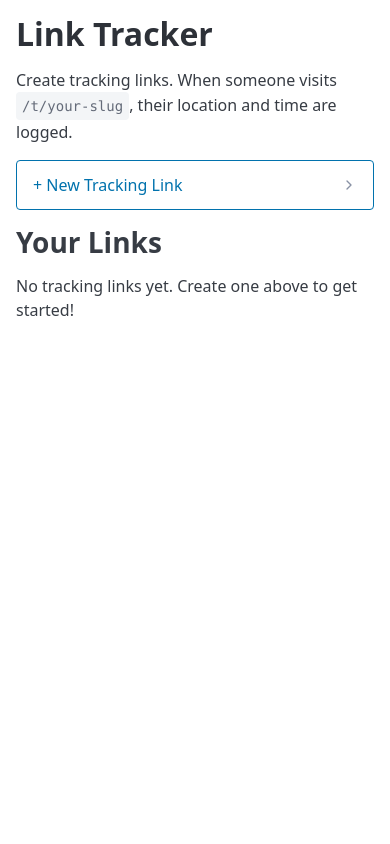
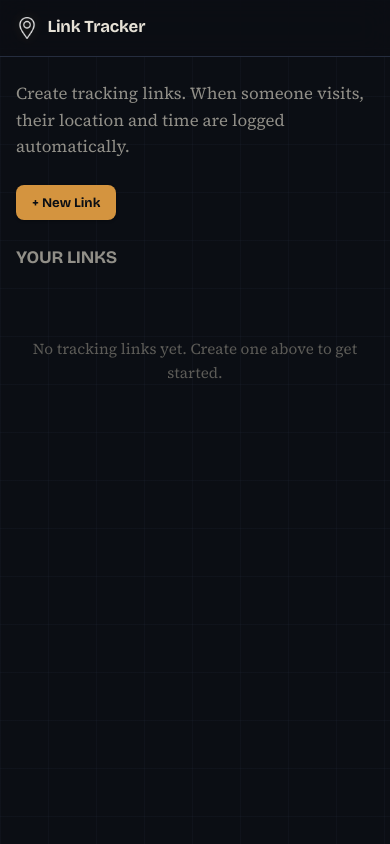
Before and after one commit to AaronBergman/flyer-tracker, a FastAPI app: page / in a window 390 px wide. Run offline with FastAPI, Linux system fonts and the light colour scheme; data that the repository does not hold is empty; some libraries are stand-ins or nearby versions.

Commit message:
Dark cartographic redesign with favicon
- Dark theme with amber accents, map-grid background texture
- Bricolage Grotesque / Source Serif 4 / JetBrains Mono type system
- Sticky glass header, staggered fade-in animations, stat cards
- CartoDB Dark Matter tiles for Leaflet map
- Floating pin icon on landing page
- Favicon from location pin icon
- Fully responsive (mobile + desktop)

Co-Authored-By: Claude Opus 4.6 <noreply@anthropic.com>

```diff
--- a/main.py
+++ b/main.py
@@ -8,6 +8,7 @@ from contextlib import asynccontextmanager
 
 from fastapi import FastAPI, Request, Depends
 from fastapi.responses import HTMLResponse, JSONResponse, Response
+from fastapi.staticfiles import StaticFiles
 from fastapi.templating import Jinja2Templates
 from sqlalchemy import create_engine, Column, Integer, String, Float, DateTime, ForeignKey, Text, func
 from sqlalchemy.orm import DeclarativeBase, sessionmaker, relationship, Session
@@ -116,6 +117,7 @@ async def lifespan(app: FastAPI):
 
 app = FastAPI(title="Link Tracker", lifespan=lifespan)
 templates = Jinja2Templates(directory=os.path.join(os.path.dirname(__file__), "templates"))
+app.mount("/static", StaticFiles(directory=os.path.join(os.path.dirname(__file__), "static")), name="static")
 
 
 def get_db():
--- /dev/null
+++ b/static/style.css
@@ -0,0 +1,455 @@
+/* ===== Link Tracker — Dark Cartographic Theme ===== */
+
+:root {
+    --bg-deep: #0b0e14;
+    --bg-primary: #0f1219;
+    --bg-secondary: #151a24;
+    --bg-card: #1a2030;
+    --bg-card-hover: #1f2638;
+    --bg-input: #0d1017;
+    --border: #252d3f;
+    --border-light: #2f3a50;
+
+    --text-primary: #e6e1d6;
+    --text-secondary: #918f88;
+    --text-tertiary: #5c5b57;
+
+    --accent: #d4943f;
+    --accent-light: #e8ad5c;
+    --accent-muted: rgba(212, 148, 63, 0.12);
+    --accent-glow: rgba(212, 148, 63, 0.25);
+
+    --green: #4fad6a;
+    --green-bg: rgba(79, 173, 106, 0.12);
+    --blue: #4d94c8;
+    --blue-bg: rgba(77, 148, 200, 0.12);
+    --red: #c75050;
+    --red-bg: rgba(199, 80, 80, 0.12);
+
+    --radius: 12px;
+    --radius-sm: 8px;
+    --radius-xs: 5px;
+
+    --font-display: 'Bricolage Grotesque', sans-serif;
+    --font-body: 'Source Serif 4', Georgia, serif;
+    --font-mono: 'JetBrains Mono', 'SF Mono', monospace;
+
+    --shadow-sm: 0 1px 3px rgba(0,0,0,0.3);
+    --shadow-md: 0 4px 12px rgba(0,0,0,0.3);
+    --shadow-lg: 0 8px 30px rgba(0,0,0,0.4);
+}
+
+/* --- Reset & Base --- */
+*, *::before, *::after { box-sizing: border-box; margin: 0; padding: 0; }
+html { font-size: 16px; -webkit-font-smoothing: antialiased; -moz-osx-font-smoothing: grayscale; }
+
+body {
+    font-family: var(--font-body);
+    color: var(--text-primary);
+    background-color: var(--bg-deep);
+    background-image:
+        linear-gradient(rgba(37, 45, 63, 0.18) 1px, transparent 1px),
+        linear-gradient(90deg, rgba(37, 45, 63, 0.18) 1px, transparent 1px);
+    background-size: 48px 48px;
+    line-height: 1.6;
+    min-height: 100vh;
+}
+
+/* --- Layout --- */
+.container { max-width: 960px; margin: 0 auto; padding: 0 1.5rem; }
+main { padding-bottom: 3rem; }
+
+/* --- Header --- */
+header {
+    border-bottom: 1px solid var(--border);
+    padding: 0.9rem 0;
+    position: sticky;
+    top: 0;
+    z-index: 100;
+    backdrop-filter: blur(16px);
+    -webkit-backdrop-filter: blur(16px);
+    background: rgba(11, 14, 20, 0.82);
+}
+
+.header-nav {
+    display: flex;
+    align-items: center;
+    justify-content: space-between;
+    width: 100%;
+}
+
+.logo {
+    display: flex;
+    align-items: center;
+    gap: 0.6rem;
+    text-decoration: none;
+    color: var(--text-primary);
+}
+
+.logo-icon {
+    width: 22px;
+    height: 22px;
+    filter: invert(1) drop-shadow(0 0 6px var(--accent-glow));
+    opacity: 0.85;
+}
+
+.logo-text {
+    font-family: var(--font-display);
+    font-weight: 700;
+    font-size: 1.05rem;
+    letter-spacing: -0.01em;
+}
+
+.back-link {
+    font-family: var(--font-display);
+    font-size: 0.85rem;
+    color: var(--text-secondary);
+    text-decoration: none;
+    transition: color 0.2s;
+}
+.back-link:hover { color: var(--accent-light); }
+
+/* --- Typography --- */
+h1 {
+    font-family: var(--font-display);
+    font-weight: 800;
+    font-size: 2rem;
+    letter-spacing: -0.03em;
+    line-height: 1.2;
+}
+
+h2 {
+    font-family: var(--font-display);
+    font-weight: 700;
+    font-size: 1.1rem;
+    letter-spacing: -0.01em;
+    text-transform: uppercase;
+    color: var(--text-secondary);
+    margin-bottom: 1rem;
+}
+
+a { color: var(--accent); text-decoration: none; transition: color 0.2s; }
+a:hover { color: var(--accent-light); }
+
+code {
+    font-family: var(--font-mono);
+    font-size: 0.82em;
+    background: var(--bg-card);
+    padding: 0.15em 0.5em;
+    border-radius: var(--radius-xs);
+    border: 1px solid var(--border);
+    color: var(--accent-light);
+}
+
+/* --- Forms --- */
+label {
+    display: block;
+    margin-bottom: 1.25rem;
+    font-family: var(--font-display);
+    font-weight: 600;
+    font-size: 0.9rem;
+    color: var(--text-primary);
+}
+
+label small {
+    display: block;
+    font-family: var(--font-body);
+    font-weight: 400;
+    font-size: 0.8rem;
+    color: var(--text-tertiary);
+    margin-top: 0.2rem;
+    margin-bottom: 0.5rem;
+}
+
+input[type="text"],
+input[type="url"],
+textarea {
+    width: 100%;
+    background: var(--bg-input);
+    border: 1px solid var(--border);
+    color: var(--text-primary);
+    border-radius: var(--radius-sm);
+    padding: 0.7rem 0.9rem;
+    font-family: var(--font-mono);
+    font-size: 0.88rem;
+    transition: border-color 0.25s, box-shadow 0.25s;
+    outline: none;
+}
+
+input:focus, textarea:focus {
+    border-color: var(--accent);
+    box-shadow: 0 0 0 3px var(--accent-muted);
+}
+
+input::placeholder { color: var(--text-tertiary); }
+
+/* --- Buttons --- */
+.btn {
+    display: inline-flex;
+    align-items: center;
+    gap: 0.4rem;
+    background: var(--accent);
+    color: var(--bg-deep);
+    border: none;
+    border-radius: var(--radius-sm);
+    padding: 0.65rem 1.3rem;
+    font-family: var(--font-display);
+    font-weight: 700;
+    font-size: 0.88rem;
+    cursor: pointer;
+    transition: background 0.2s, transform 0.15s, box-shadow 0.2s;
+    box-shadow: var(--shadow-sm);
+}
+.btn:hover {
+    background: var(--accent-light);
+    transform: translateY(-1px);
+    box-shadow: var(--shadow-md);
+}
+.btn:active { transform: translateY(0); }
+
+.btn-outline {
+    background: transparent;
+    color: var(--text-secondary);
+    border: 1px solid var(--border);
+    box-shadow: none;
+}
+.btn-outline:hover {
+    color: var(--text-primary);
+    border-color: var(--border-light);
+    background: var(--bg-card);
+}
+
+.btn-danger {
+    background: transparent;
+    color: var(--red);
+    border: 1px solid var(--red);
+    box-shadow: none;
+}
+.btn-danger:hover {
+    background: var(--red-bg);
+}
+
+/* --- Table --- */
+.table-wrap {
+    overflow-x: auto;
+    border-radius: var(--radius);
+    border: 1px solid var(--border);
+    background: var(--bg-card);
+}
+
+table { width: 100%; border-collapse: collapse; }
+
+thead th {
+    text-align: left;
+    padding: 0.7rem 1rem;
+    font-family: var(--font-display);
+    font-weight: 600;
+    font-size: 0.73rem;
+    text-transform: uppercase;
+    letter-spacing: 0.06em;
+    color: var(--text-tertiary);
+    border-bottom: 1px solid var(--border);
+    background: var(--bg-secondary);
+    white-space: nowrap;
+}
+
+td {
+    padding: 0.7rem 1rem;
+    font-size: 0.88rem;
+    border-bottom: 1px solid rgba(37, 45, 63, 0.5);
+    vertical-align: middle;
+}
+
+tbody tr { transition: background 0.15s; }
+tbody tr:hover { background: var(--bg-card-hover); }
+tbody tr:last-child td { border-bottom: none; }
+
+/* --- Badges & Tags --- */
+.badge {
+    display: inline-block;
+    font-family: var(--font-display);
+    font-weight: 700;
+    font-size: 0.8rem;
+    padding: 0.15rem 0.65rem;
+    border-radius: 20px;
+    background: var(--bg-secondary);
+    color: var(--text-tertiary);
+}
+.badge-active { background: var(--green-bg); color: var(--green); }
+
+.precise-tag, .ip-tag {
+    display: inline-block;
+    font-family: var(--font-display);
+    font-size: 0.63rem;
+    font-weight: 700;
+    text-transform: uppercase;
+    letter-spacing: 0.04em;
+    border-radius: 4px;
+    padding: 1px 6px;
+    vertical-align: middle;
+}
+.precise-tag { background: var(--green-bg); color: var(--green); }
+.ip-tag { background: var(--blue-bg); color: var(--blue); }
+
+/* --- Stats Grid --- */
+.stats-grid {
+    display: grid;
+    grid-template-columns: repeat(auto-fit, minmax(140px, 1fr));
+    gap: 1rem;
+    margin-bottom: 2rem;
+}
+
+.stat-card {
+    background: var(--bg-card);
+    border: 1px solid var(--border);
+    border-radius: var(--radius);
+    padding: 1.25rem;
+    text-align: center;
+    transition: border-color 0.2s, transform 0.2s;
+}
+.stat-card:hover {
+    border-color: var(--border-light);
+    transform: translateY(-2px);
+}
+
+.stat-num {
+    font-family: var(--font-display);
+    font-weight: 800;
+    font-size: 1.8rem;
+    line-height: 1;
+    margin-bottom: 0.3rem;
+}
+
+.stat-label {
+    font-family: var(--font-display);
+    font-size: 0.73rem;
+    font-weight: 600;
+    text-transform: uppercase;
+    letter-spacing: 0.05em;
+    color: var(--text-tertiary);
+}
+
+/* --- Map --- */
+.map-container {
+    height: 420px;
+    border-radius: var(--radius);
+    border: 1px solid var(--border);
+    overflow: hidden;
+    margin-bottom: 2rem;
+    box-shadow: var(--shadow-md);
+}
+
+.leaflet-popup-content-wrapper {
+    background: var(--bg-card) !important;
+    color: var(--text-primary) !important;
+    border-radius: var(--radius-sm) !important;
+    box-shadow: var(--shadow-lg) !important;
+    border: 1px solid var(--border) !important;
+}
+.leaflet-popup-tip { background: var(--bg-card) !important; }
+.leaflet-popup-content {
+    font-family: var(--font-body) !important;
+    font-size: 0.85rem !important;
+    color: var(--text-primary) !important;
+}
+
+/* --- Sections --- */
+.hero { padding: 2.5rem 0 2rem; }
+.hero p {
+    color: var(--text-secondary);
+    font-size: 1.05rem;
+    max-width: 500px;
+    margin-bottom: 1.5rem;
+}
+
+.create-inner {
+    background: var(--bg-card);
+    border: 1px solid var(--border);
+    border-radius: var(--radius);
+    padding: 1.5rem;
+    margin-bottom: 2rem;
+}
+
+.section-header {
+    display: flex;
+    align-items: center;
+    justify-content: space-between;
+    flex-wrap: wrap;
+    gap: 0.75rem;
+    margin-bottom: 1rem;
+}
+.section-header h2 { margin-bottom: 0; }
+
+.actions { display: flex; gap: 0.75rem; flex-wrap: wrap; }
+
+.page-header { padding: 2rem 0 1.5rem; }
+
+.slug-title {
+    font-family: var(--font-mono);
+    font-size: 2.2rem;
+    font-weight: 700;
+    color: var(--accent);
+    margin-bottom: 0.75rem;
+}
+
+.meta { font-size: 0.9rem; color: var(--text-secondary); margin-bottom: 1.5rem; }
+.meta p { margin-bottom: 0.3rem; }
+.meta strong { color: var(--text-primary); font-family: var(--font-display); }
+
+.slug-cell { font-family: var(--font-mono); font-size: 0.85rem; font-weight: 500; }
+
+/* --- Result Banners --- */
+.result-success {
+    background: var(--green-bg);
+    border: 1px solid rgba(79, 173, 106, 0.3);
+    border-radius: var(--radius-sm);
+    padding: 1rem 1.25rem;
+    margin-top: 1rem;
+    color: var(--green);
+}
+.result-success code {
+    background: rgba(79, 173, 106, 0.15);
+    border-color: rgba(79, 173, 106, 0.25);
+    color: var(--green);
+}
+.result-error {
+    background: var(--red-bg);
+    border: 1px solid rgba(199, 80, 80, 0.3);
+    border-radius: var(--radius-sm);
+    padding: 1rem 1.25rem;
+    margin-top: 1rem;
+    color: var(--red);
+}
+
+.empty-state {
+    text-align: center;
+    padding: 3rem 1rem;
+    color: var(--text-tertiary);
+    font-size: 0.95rem;
+}
+
+/* --- Animations --- */
+@keyframes fadeInUp {
+    from { opacity: 0; transform: translateY(16px); }
+    to { opacity: 1; transform: translateY(0); }
+}
+
+.animate-in { animation: fadeInUp 0.45s ease-out both; }
+.animate-in-1 { animation-delay: 0.06s; }
+.animate-in-2 { animation-delay: 0.14s; }
+.animate-in-3 { animation-delay: 0.22s; }
+
+/* --- Responsive --- */
+@media (max-width: 640px) {
+    .container { padding: 0 1rem; }
+    h1 { font-size: 1.5rem; }
+    .slug-title { font-size: 1.6rem; }
+    .hero { padding: 1.5rem 0 1.5rem; }
+    .page-header { padding: 1.5rem 0 1rem; }
+    .stats-grid { grid-template-columns: repeat(2, 1fr); gap: 0.75rem; }
+    .stat-num { font-size: 1.5rem; }
+    .map-container { height: 300px; }
+    .section-header { flex-direction: column; align-items: flex-start; }
+    td, th { padding: 0.5rem 0.7rem; font-size: 0.82rem; }
+    .btn { padding: 0.6rem 1rem; font-size: 0.82rem; }
+}
--- a/templates/dashboard.html
+++ b/templates/dashboard.html
@@ -4,48 +4,54 @@
     <meta charset="utf-8">
     <meta name="viewport" content="width=device-width, initial-scale=1">
     <title>Link Tracker</title>
-    <link rel="stylesheet" href="https://cdn.jsdelivr.net/npm/@picocss/pico@2/css/pico.min.css">
-    <style>
-        :root { --pico-font-size: 16px; }
-        .badge {
-            display: inline-block;
-            background: #e8e8e8;
-            border-radius: 12px;
-            padding: 2px 10px;
-            font-size: .85rem;
-            font-weight: 600;
-        }
-        .badge-active { background: #d4edda; color: #155724; }
-        .slug-col { font-family: monospace; font-size: .9rem; }
-        form small { display: block; margin-top: -.5rem; margin-bottom: .5rem; color: #777; }
-        #result { margin-top: 1rem; }
-    </style>
+    <link rel="icon" type="image/png" href="/static/icon.png">
+    <link rel="preconnect" href="https://fonts.googleapis.com">
+    <link rel="preconnect" href="https://fonts.gstatic.com" crossorigin>
+    <link href="https://fonts.googleapis.com/css2?family=Bricolage+Grotesque:opsz,wght@12..96,400;12..96,600;12..96,700;12..96,800&family=JetBrains+Mono:wght@400;500&family=Source+Serif+4:ital,opsz,wght@0,8..60,400;0,8..60,600;1,8..60,400&display=swap" rel="stylesheet">
+    <link rel="stylesheet" href="/static/style.css">
 </head>
 <body>
+
+<header>
+    <div class="container">
+        <div class="header-nav">
+            <a href="/dashboard" class="logo">
+                <img src="/static/icon.png" alt="" class="logo-icon">
+                <span class="logo-text">Link Tracker</span>
+            </a>
+        </div>
+    </div>
+</header>
+
 <main class="container">
-    <h1>Link Tracker</h1>
-    <p>Create tracking links. When someone visits <code>/t/your-slug</code>, their location and time are logged.</p>
+    <section class="hero animate-in">
+        <p>Create tracking links. When someone visits, their location and time are logged automatically.</p>
+        <button class="btn" id="create-toggle">+ New Link</button>
+    </section>
 
-    <details>
-        <summary role="button" class="outline">+ New Tracking Link</summary>
+    <section id="create-section" style="display:none">
+        <div class="create-inner">
             <form id="create-form">
                 <label>
-                Slug <small>Short code for the URL. Leave blank to auto-generate.</small>
+                    Slug
+                    <small>Short code for the URL. Leave blank to auto-generate.</small>
                     <input type="text" name="slug" placeholder="e.g. test1" pattern="[a-z0-9\-]*">
                 </label>
                 <label>
-                Description <small>Optional note about this link.</small>
+                    Description
+                    <small>Optional note about this link.</small>
                     <input type="text" name="description" placeholder="e.g. posted on 4th and Main">
                 </label>
-            <button type="submit">Create Link</button>
+                <button type="submit" class="btn">Create Link</button>
             </form>
-        <div id="result" style="display:none"></div>
-    </details>
+            <div id="result"></div>
+        </div>
+    </section>
 
-    <section>
+    <section class="animate-in animate-in-2">
         <h2>Your Links</h2>
         {% if links %}
-        <figure>
+        <div class="table-wrap">
             <table>
                 <thead>
                     <tr>
@@ -58,10 +64,10 @@
                 <tbody>
                     {% for link in links %}
                     <tr>
-                        <td class="slug-col">
+                        <td class="slug-cell">
                             <a href="/dashboard/{{ link.slug }}">{{ link.slug }}</a>
                         </td>
-                        <td>{{ link.description or "—" }}</td>
+                        <td>{{ link.description or "\u2014" }}</td>
                         <td>
                             <span class="badge {{ 'badge-active' if scan_counts.get(link.id, 0) > 0 }}">
                                 {{ scan_counts.get(link.id, 0) }}
@@ -72,14 +78,31 @@
                     {% endfor %}
                 </tbody>
             </table>
-        </figure>
+        </div>
         {% else %}
-        <p>No tracking links yet. Create one above to get started!</p>
+        <p class="empty-state">No tracking links yet. Create one above to get started.</p>
         {% endif %}
     </section>
 </main>
 
 <script>
+    var toggleBtn = document.getElementById("create-toggle");
+    var createSection = document.getElementById("create-section");
+
+    toggleBtn.addEventListener("click", function () {
+        if (createSection.style.display === "none") {
+            createSection.style.display = "block";
+            createSection.style.animation = "fadeInUp 0.3s ease-out";
+            createSection.querySelector("input").focus();
+            toggleBtn.textContent = "Cancel";
+            toggleBtn.classList.add("btn-outline");
+        } else {
+            createSection.style.display = "none";
+            toggleBtn.textContent = "+ New Link";
+            toggleBtn.classList.remove("btn-outline");
+        }
+    });
+
     document.getElementById("create-form").addEventListener("submit", async function (e) {
         e.preventDefault();
         var form = e.target;
@@ -92,26 +115,23 @@
             body: JSON.stringify(data),
         });
 
-        resultEl.style.display = "block";
-
         if (resp.ok) {
             var json = await resp.json();
             var trackingUrl = window.location.origin + json.tracking_url;
+            resultEl.className = "result-success";
             resultEl.innerHTML =
-                '<article style="background:#d4edda;padding:1rem;border-radius:8px;">' +
                 "<p><strong>Created!</strong> Tracking URL:</p>" +
-                "<p><code>" + trackingUrl + "</code></p>" +
-                "</article>";
+                "<p><code>" + trackingUrl + "</code></p>";
             form.reset();
             setTimeout(function () { location.reload(); }, 2000);
         } else {
             var json = await resp.json();
+            resultEl.className = "result-error";
             resultEl.innerHTML =
-                '<article style="background:#f8d7da;padding:1rem;border-radius:8px;">' +
-                "<p>Error: " + (json.error || "Something went wrong") + "</p>" +
-                "</article>";
+                "<p>" + (json.error || "Something went wrong") + "</p>";
         }
     });
 </script>
+
 </body>
 </html>
```
Also changed, not shown: templates/landing.html (+55 -12 lines), templates/link_detail.html (+63 -62 lines), static/icon.png (added). Lines whose indentation alone changed are shown as unchanged.
